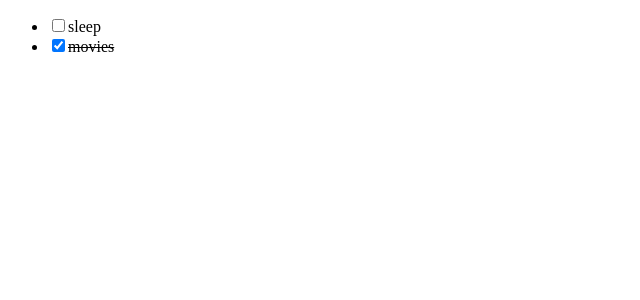
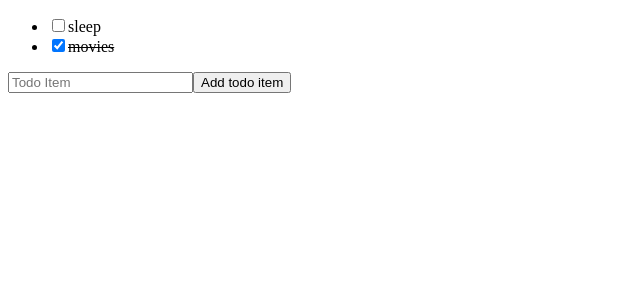
Before and after one commit to vdwhite/ReactApp, a React (Create React App) app in the folder todo-list-typescript-react/: page / in a window 1280 px wide. Shown: the top 300 px of the page, without its empty margins (0-640 px from the left). Built offline with nearby package versions, Linux system fonts and the light colour scheme.

Commit message:
add step for adding todo list item

```diff
--- a/todo-list-typescript-react/src/App.tsx
+++ b/todo-list-typescript-react/src/App.tsx
@@ -1,6 +1,6 @@
 import React, { useState } from "react";
 import { TodoList } from "./components/todoList.component";
-import { TodoItem } from "./components/todoItem.component";
+import { TodoForm } from "./components/todoForm.component";
 
 const initialTodoItems: Array<Todo> = [
   { text: "sleep", completedStatus: false },
@@ -21,12 +21,14 @@ const App = () => {
     });
     setTodos(newTodos);
   };
+  const addTodo: AddTodo = (newTodo) => {
+    newTodo.trim() &&
+      setTodos([...todoItems, { text: newTodo, completedStatus: false }]);
+  };
   return (
     <div>
-      {
-        // <TodoList todo={todoItems[0]} to/>
-        <TodoList todoItems={todoItems} todoToggle={todoToggles} />
-      }
+      <TodoList todoItems={todoItems} todoToggle={todoToggles} />
+      <TodoForm addTodo={addTodo} />
     </div>
   );
 };
--- a/todo-list-typescript-react/src/components/todoForm.component.tsx
+++ b/todo-list-typescript-react/src/components/todoForm.component.tsx
@@ -1,3 +1,33 @@
-import React from "react";
+import React, { useState, FormEvent } from "react";
 
-export const TodoForm = (props) => {};
+interface TodoFormProps {
+  addTodo: AddTodo;
+}
+
+export const TodoForm: React.FunctionComponent<TodoFormProps> = ({
+  addTodo,
+}) => {
+  const [newTodo, setNewTodo] = useState<string>("");
+  const handleChange = (e: React.ChangeEvent<HTMLInputElement>) => {
+    setNewTodo(e.target.value);
+  };
+
+  const handleSubmit = (e: FormEvent<HTMLButtonElement>) => {
+    e.preventDefault();
+    addTodo(newTodo);
+  };
+
+  return (
+    <form>
+      <input
+        type="text"
+        placeholder="Todo Item"
+        value={newTodo}
+        onChange={handleChange}
+      ></input>
+      <button type="submit" onClick={handleSubmit}>
+        Add todo item
+      </button>
+    </form>
+  );
+};
--- a/todo-list-typescript-react/src/types.d.ts
+++ b/todo-list-typescript-react/src/types.d.ts
@@ -4,3 +4,5 @@ type Todo = {
 };
 
 type TodoToggle = (selectedTodo: Todo) => void;
+
+type AddTodo = (newTodo: string) => void;
```
